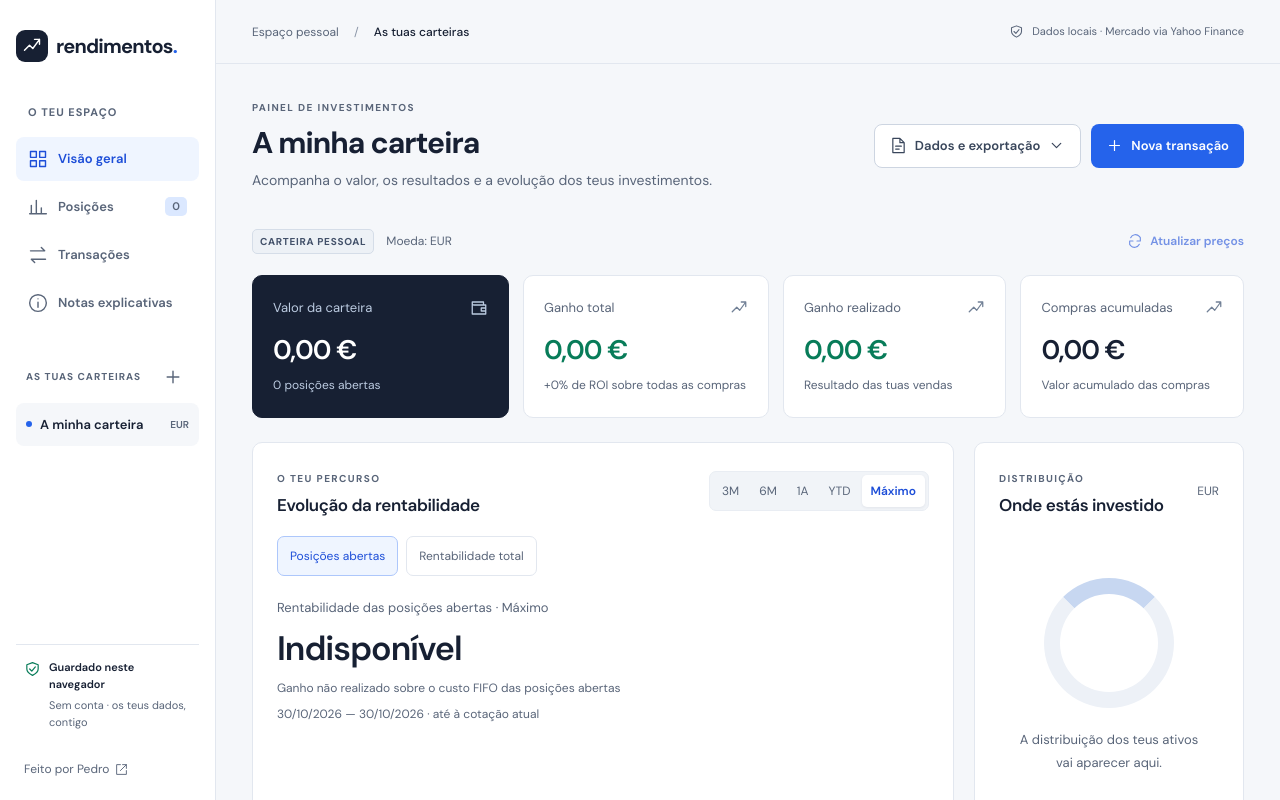
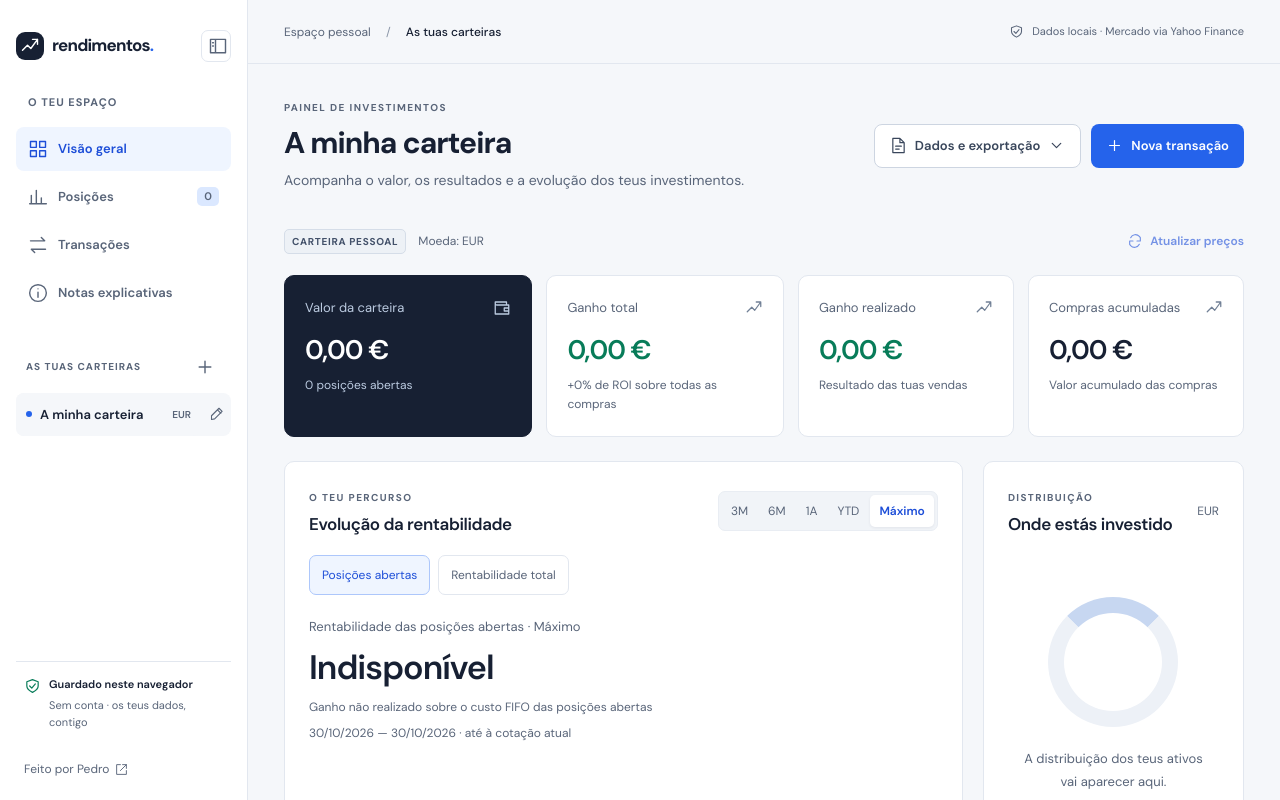
Before and after one commit to pecoelho01/calculadora-rendimentos, a Next.js app: page / in a window 1280 px wide. Shown: the top 800 px of the page. Built offline with nearby package versions, Linux system fonts and the light colour scheme.

Commit message:
feat(ui): permitir ajustar sidebar e renomear carteiras

```diff
--- a/src/app/globals.css
+++ b/src/app/globals.css
@@ -79,7 +79,7 @@ h3 {
   min-height: 100vh;
 }
 .sidebar {
-  width: 216px;
+  width: var(--sidebar-width);
   background: #fff;
   border-right: 1px solid var(--line);
   padding: 30px 16px 22px;
@@ -87,8 +87,109 @@ h3 {
   flex-direction: column;
   position: fixed;
   inset: 0 auto 0 0;
+  z-index: 10;
+}
+.sidebar[hidden],
+.sidebar-reopen[hidden] {
+  display: none;
+}
+.sidebar-header {
+  display: flex;
+  align-items: center;
+  justify-content: space-between;
+  gap: 6px;
+  margin-bottom: 32px;
+}
+.sidebar-header .brand {
+  margin-bottom: 0;
+  font-size: 17px;
+}
+.sidebar-header .brand-mark {
+  width: 28px;
+  height: 28px;
+}
+.sidebar-header .sidebar-toggle {
+  width: 30px;
+  height: 32px;
+  flex-shrink: 0;
+}
+.sidebar-content {
+  display: flex;
+  flex-direction: column;
+  flex: 1;
+  min-height: 0;
   overflow-y: auto;
-  z-index: 10;
+}
+.sidebar-resizer {
+  position: absolute;
+  top: 0;
+  bottom: 0;
+  right: -4px;
+  width: 9px;
+  cursor: col-resize;
+  touch-action: none;
+  z-index: 11;
+}
+.sidebar-resizer::after {
+  content: "";
+  position: absolute;
+  top: 0;
+  bottom: 0;
+  left: 3px;
+  width: 3px;
+  background: transparent;
+}
+.sidebar-resizer:hover::after,
+.sidebar-resizer:focus-visible::after,
+.sidebar-dragging .sidebar-resizer::after {
+  background: var(--accent);
+}
+.sidebar-resizer:focus-visible {
+  outline: 2px solid var(--accent);
+  outline-offset: -2px;
+}
+.sidebar-dragging {
+  user-select: none;
+  cursor: col-resize;
+}
+.sidebar-reopen {
+  position: fixed;
+  top: 10px;
+  left: 16px;
+  z-index: 12;
+}
+.sidebar-closed .main-area {
+  margin-left: 0;
+}
+.sidebar-closed .topbar {
+  padding-left: 190px;
+}
+.portfolio-row {
+  display: flex;
+  align-items: center;
+  border-radius: 8px;
+}
+.portfolio-row.selected {
+  background: var(--bg);
+}
+.portfolio-row .portfolio-link {
+  flex: 1;
+  min-width: 0;
+  background: transparent;
+}
+.portfolio-name {
+  flex: 1;
+  min-width: 0;
+}
+.portfolio-rename.icon-button {
+  width: 30px;
+  height: 36px;
+  flex-shrink: 0;
+  border-color: transparent;
+}
+.portfolio-rename .icon {
+  width: 15px;
+  height: 15px;
 }
 .brand {
   display: flex;
@@ -240,17 +341,19 @@ h3 {
   height: 13px;
 }
 .main-area {
-  margin-left: 216px;
+  margin-left: var(--sidebar-width);
   min-width: 0;
   flex: 1;
 }
 .topbar {
-  height: 64px;
+  min-height: 64px;
+  flex-wrap: wrap;
+  gap: 8px 16px;
   border-bottom: 1px solid var(--line);
   display: flex;
   justify-content: space-between;
   align-items: center;
-  padding: 0 36px;
+  padding: 12px 36px;
   font-size: 12px;
 }
 .breadcrumb {
@@ -309,7 +412,8 @@ h3 {
   display: flex;
   gap: 10px;
   align-items: center;
-  flex-shrink: 0;
+  flex-shrink: 1;
+  flex-wrap: wrap;
 }
 .button {
   border-radius: 8px;
@@ -1237,6 +1341,38 @@ ul.import-help {
   }
 }
 @media (max-width: 800px) {
+  .sidebar-header {
+    margin-bottom: 16px;
+  }
+  .sidebar-header .brand {
+    font-size: 20px;
+  }
+  .sidebar-header .sidebar-toggle {
+    width: 40px;
+    height: 40px;
+  }
+  .sidebar-content {
+    overflow: visible;
+  }
+  .sidebar-resizer {
+    display: none;
+  }
+  .sidebar-reopen {
+    position: static;
+    margin: 16px 16px 0;
+  }
+  .portfolio-row {
+    flex-shrink: 0;
+    max-width: calc(100vw - 90px);
+  }
+  .portfolio-name {
+    white-space: normal;
+  }
+  .portfolio-rename.icon-button {
+    width: 40px;
+    height: 44px;
+  }
+
   .app-shell {
     display: block;
   }
@@ -1514,6 +1650,7 @@ ul.import-help {
     color: #111;
   }
   .no-print,
+  .sidebar-resizer,
   .sidebar,
   .topbar,
   .bottom-actions,
--- a/src/components/dashboard.tsx
+++ b/src/components/dashboard.tsx
@@ -1,5 +1,4 @@
 "use client";
-import Link from "next/link";
 import { useEffect, useMemo, useRef, useState } from "react";
 import type { Currency, MarketData, Portfolio, Order } from "@/lib/types";
 import { calculatePortfolio } from "@/lib/portfolio";
@@ -15,6 +14,7 @@ import { demoOrders } from "@/lib/demo";
 import { PerformanceChart } from "./performance-chart";
 import { Dialog } from "./dialog";
 import { Icon } from "./icon";
+import { WorkspaceShell } from "./workspace-shell";
 
 function download(text: string, name: string, type: string) {
   const url = URL.createObjectURL(new Blob([text], { type }));
@@ -37,7 +37,7 @@ const initialPortfolio = (): Portfolio => ({
   orders: [],
 });
 type Tab = "overview" | "positions" | "transactions" | "notes";
-type Modal = "order" | "portfolio" | "import" | null;
+type Modal = "order" | "portfolio" | "import" | "rename" | null;
 const EMPTY_ORDERS: Order[] = [];
 const EMPTY_MARKET: MarketData = {};
 
@@ -49,6 +49,7 @@ export function Dashboard() {
   const [message, setMessage] = useState("");
   const [tab, setTab] = useState<Tab>("overview");
   const [modal, setModal] = useState<Modal>(null);
+  const [renameId, setRenameId] = useState<string | null>(null);
   const [formError, setFormError] = useState("");
   const [search, setSearch] = useState("");
   const [refresh, setRefresh] = useState(0);
@@ -200,6 +201,37 @@ export function Dashboard() {
       setFormError((e as Error).message);
     }
   }
+  function startRename(id: string) {
+    setRenameId(id);
+    openModal("rename");
+  }
+  function renamePortfolio(event: React.FormEvent<HTMLFormElement>) {
+    event.preventDefault();
+    const target = portfolios.find((p) => p.id === renameId);
+    if (!target) {
+      setFormError(
+        "Esta carteira já não está disponível. Fecha este diálogo e escolhe outra carteira.",
+      );
+      return;
+    }
+    try {
+      const name = String(new FormData(event.currentTarget).get("name")).trim();
+      if (!name) {
+        setFormError("Introduz um nome para a carteira.");
+        return;
+      }
+      const renamed = validatePortfolio({ ...target, name });
+      if (persist(portfolios.map((p) => (p.id === target.id ? renamed : p)))) {
+        setModal(null);
+      } else {
+        setFormError(
+          "Não foi possível guardar o nome. Fecha este diálogo e consulta o aviso na página antes de tentar novamente.",
+        );
+      }
+    } catch (error) {
+      setFormError((error as Error).message);
+    }
+  }
   function addPortfolio(event: React.FormEvent<HTMLFormElement>) {
     event.preventDefault();
     const values = new FormData(event.currentTarget);
@@ -313,21 +345,20 @@ export function Dashboard() {
       </main>
     );
   return (
-    <div className="app-shell">
-      <aside className="sidebar no-print">
-        <Link className="brand" href="/" aria-label="Rendimentos, início">
-          <span className="brand-mark">
-            <Icon name="trend" />
-          </span>
-          rendimentos<span className="brand-dot">.</span>
-        </Link>
+    <WorkspaceShell
+      sidebar={
+        <>
           <span className="workspace-label">O TEU ESPAÇO</span>
           <nav aria-label="Navegação principal">
             {(
               [
                 { key: "overview", icon: "overview", text: "Visão geral" },
                 { key: "positions", icon: "positions", text: "Posições" },
-              { key: "transactions", icon: "transactions", text: "Transações" },
+                {
+                  key: "transactions",
+                  icon: "transactions",
+                  text: "Transações",
+                },
                 { key: "notes", icon: "info", text: "Notas explicativas" },
               ] as const
             ).map((n) => (
@@ -358,18 +389,44 @@ export function Dashboard() {
               </button>
             </div>
             {portfolios.map((p) => (
+              <div
+                className={`portfolio-row ${portfolio?.id === p.id ? "selected" : ""}`}
+                key={p.id}
+              >
                 <button
-              key={p.id}
                   onClick={() => {
                     setSelected(p.id);
                     setSearch("");
                   }}
+                  onContextMenu={(event) => {
+                    event.preventDefault();
+                    startRename(p.id);
+                  }}
+                  onKeyDown={(event) => {
+                    if (
+                      event.key === "ContextMenu" ||
+                      (event.shiftKey && event.key === "F10")
+                    ) {
+                      event.preventDefault();
+                      startRename(p.id);
+                    }
+                  }}
                   className={`portfolio-link ${portfolio?.id === p.id ? "selected" : ""}`}
+                  aria-current={portfolio?.id === p.id ? "true" : undefined}
+                  title="Botão direito para renomear"
                 >
                   <i className="portfolio-dot" />
-              {p.name}
+                  <span className="portfolio-name">{p.name}</span>
                   <small>{p.currency}</small>
                 </button>
+                <button
+                  className="portfolio-rename icon-button"
+                  aria-label={`Renomear carteira ${p.name}`}
+                  onClick={() => startRename(p.id)}
+                >
+                  <Icon name="edit" />
+                </button>
+              </div>
             ))}
           </div>
           <div className="sidebar-bottom">
@@ -388,7 +445,9 @@ export function Dashboard() {
               Feito por Pedro <Icon name="external" />
             </a>
           </div>
-      </aside>
+        </>
+      }
+    >
       <div className="main-area">
         <header className="topbar no-print">
           <div className="breadcrumb">
@@ -942,6 +1001,38 @@ export function Dashboard() {
           </footer>
         </main>
       </div>
+      {modal === "rename" ? (
+        <Dialog title="Renomear carteira" onClose={() => setModal(null)}>
+          <form onSubmit={renamePortfolio}>
+            <label>
+              Nome da carteira
+              <input
+                name="name"
+                required
+                maxLength={60}
+                defaultValue={portfolios.find((p) => p.id === renameId)?.name}
+              />
+            </label>
+            {formError ? (
+              <p className="form-error" role="alert">
+                {formError}
+              </p>
+            ) : null}
+            <div className="dialog-actions">
+              <button
+                type="button"
+                className="button secondary"
+                onClick={() => setModal(null)}
+              >
+                Cancelar
+              </button>
+              <button className="button primary" type="submit">
+                Guardar nome
+              </button>
+            </div>
+          </form>
+        </Dialog>
+      ) : null}
       {modal === "import" ? (
         <Dialog title="Importar CSV" onClose={() => setModal(null)}>
           <p className="import-help">
@@ -1120,7 +1211,7 @@ export function Dashboard() {
           </form>
         </Dialog>
       ) : null}
-    </div>
+    </WorkspaceShell>
   );
 }
 const colors = [
--- a/src/components/icon.tsx
+++ b/src/components/icon.tsx
@@ -1,6 +1,8 @@
 import type { CSSProperties } from "react";
 
 const paths = {
+  panel: "M3 4h18v16H3z M9 4v16 M5.5 8h1 M5.5 12h1",
+  edit: "M14 5l5 5 M4 20l5-1L21 7l-5-5L4 14z",
   overview: "M3 3h7v7H3z M14 3h7v7h-7z M3 14h7v7H3z M14 14h7v7h-7z",
   positions: "M4 20V10 M10 20V4 M16 20v-7 M22 20H2",
   transactions: "M3 7h17l-4-4 M21 17H4l4 4",
--- /dev/null
+++ b/src/components/workspace-shell.tsx
@@ -0,0 +1,126 @@
+"use client";
+
+import Link from "next/link";
+import { useRef, useState, type CSSProperties, type ReactNode } from "react";
+import { Icon } from "./icon";
+
+const MIN_WIDTH = 224;
+const MAX_WIDTH = 420;
+const clampWidth = (width: number) =>
+  Math.max(MIN_WIDTH, Math.min(MAX_WIDTH, width));
+
+export function WorkspaceShell({
+  sidebar,
+  children,
+}: {
+  sidebar: ReactNode;
+  children: ReactNode;
+}) {
+  const [open, setOpen] = useState(true);
+  const [width, setWidth] = useState(248);
+  const [dragging, setDragging] = useState(false);
+  const drag = useRef<{ x: number; width: number } | null>(null);
+  const reopenRef = useRef<HTMLButtonElement>(null);
+  const closeRef = useRef<HTMLButtonElement>(null);
+
+  return (
+    <div
+      className={`app-shell ${open ? "" : "sidebar-closed"} ${dragging ? "sidebar-dragging" : ""}`}
+      style={{ "--sidebar-width": `${width}px` } as CSSProperties}
+    >
+      <aside id="workspace-sidebar" className="sidebar no-print" hidden={!open}>
+        <div className="sidebar-header">
+          <Link className="brand" href="/" aria-label="Rendimentos, início">
+            <span className="brand-mark">
+              <Icon name="trend" />
+            </span>
+            rendimentos<span className="brand-dot">.</span>
+          </Link>
+          <button
+            ref={closeRef}
+            className="sidebar-toggle icon-button"
+            aria-label="Fechar sidebar"
+            aria-expanded={open}
+            aria-controls="workspace-sidebar"
+            onClick={() => {
+              setOpen(false);
+              requestAnimationFrame(() => reopenRef.current?.focus());
+            }}
+          >
+            <Icon name="panel" />
+          </button>
+        </div>
+        <div className="sidebar-content">{sidebar}</div>
+        <div
+          className="sidebar-resizer"
+          role="separator"
+          tabIndex={0}
+          aria-label="Largura da sidebar"
+          aria-orientation="vertical"
+          aria-valuemin={MIN_WIDTH}
+          aria-valuemax={MAX_WIDTH}
+          aria-valuenow={width}
+          aria-valuetext={`${width} píxeis`}
+          aria-controls="workspace-sidebar"
+          onPointerDown={(event) => {
+            if (event.button !== 0) return;
+            event.preventDefault();
+            event.currentTarget.focus();
+            event.currentTarget.setPointerCapture(event.pointerId);
+            drag.current = { x: event.clientX, width };
+            setDragging(true);
+          }}
+          onPointerMove={(event) => {
+            if (drag.current)
+              setWidth(
+                clampWidth(drag.current.width + event.clientX - drag.current.x),
+              );
+          }}
+          onPointerUp={(event) => {
+            drag.current = null;
+            setDragging(false);
+            if (event.currentTarget.hasPointerCapture(event.pointerId))
+              event.currentTarget.releasePointerCapture(event.pointerId);
+          }}
+          onLostPointerCapture={() => {
+            drag.current = null;
+            setDragging(false);
+          }}
+          onPointerCancel={() => {
+            drag.current = null;
+            setDragging(false);
+          }}
+          onKeyDown={(event) => {
+            if (!["ArrowLeft", "ArrowRight", "Home", "End"].includes(event.key))
+              return;
+            event.preventDefault();
+            setWidth((current) =>
+              event.key === "Home"
+                ? MIN_WIDTH
+                : event.key === "End"
+                  ? MAX_WIDTH
+                  : clampWidth(
+                      current + (event.key === "ArrowLeft" ? -16 : 16),
+                    ),
+            );
+          }}
+        />
+      </aside>
+      <button
+        ref={reopenRef}
+        className="sidebar-reopen button secondary no-print"
+        hidden={open}
+        aria-label="Abrir sidebar"
+        aria-expanded={open}
+        aria-controls="workspace-sidebar"
+        onClick={() => {
+          setOpen(true);
+          requestAnimationFrame(() => closeRef.current?.focus());
+        }}
+      >
+        <Icon name="panel" /> Abrir sidebar
+      </button>
+      {children}
+    </div>
+  );
+}
```
Also changed, not shown: 2 other files (tests, documents, lock files or other folders). Lines whose indentation alone changed are shown as unchanged.
